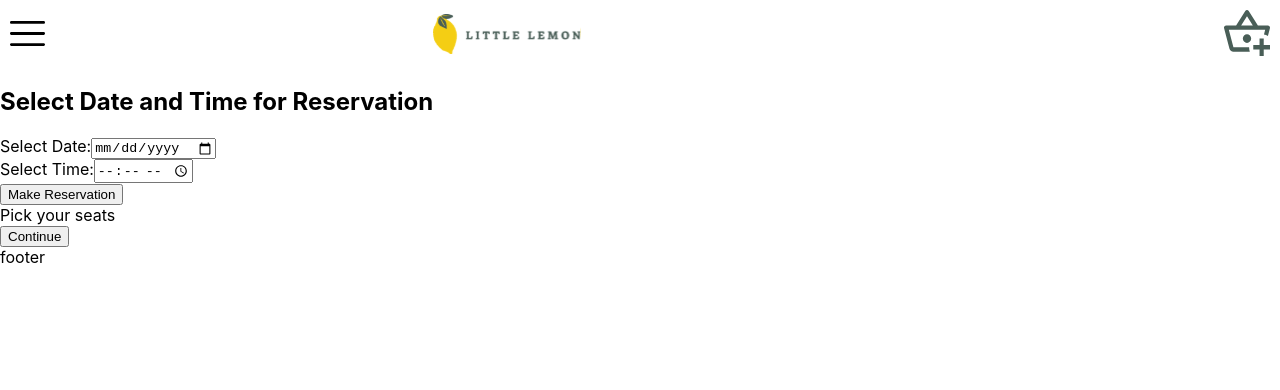
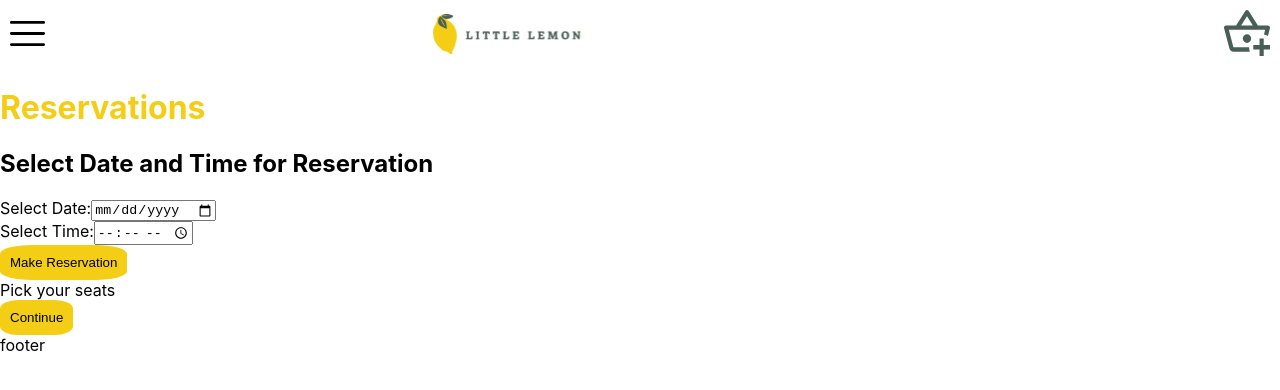
Before and after one commit to katleschris/little, a React (Create React App) app: page /reservation in a window 1280 px wide. Shown: the top 390 px of the page. Built offline with nearby package versions, Linux system fonts and the light colour scheme; the HTML template or start-up script is replaced by a standard one.

Commit message:
Applied global css styles

```diff
--- a/src/App.css
+++ b/src/App.css
@@ -1,3 +1,18 @@
 .App {
   text-align: center;
 }
+
+h1 {
+  color: #F4CE14;
+  }
+
+h3 {
+  color: white;
+  }
+
+button{
+      background-color: #F4CE14;
+      border-radius: 25%;
+      border: none;
+      padding: 10px;
+  }
--- a/src/pages/BookingPage.js
+++ b/src/pages/BookingPage.js
@@ -1,11 +1,12 @@
 import React from 'react'
-import Calendar from '../components/Calendar'
+import Reservation from '../components/Calendar'
 import Table from '../components/Table'
 
 export default function BookingPage() {
   return (
     <>
-    <Calendar />
+    <h1>Reservations</h1>
+    <Reservation />
     <Table />
     <button>Continue</button>
     </>
```
